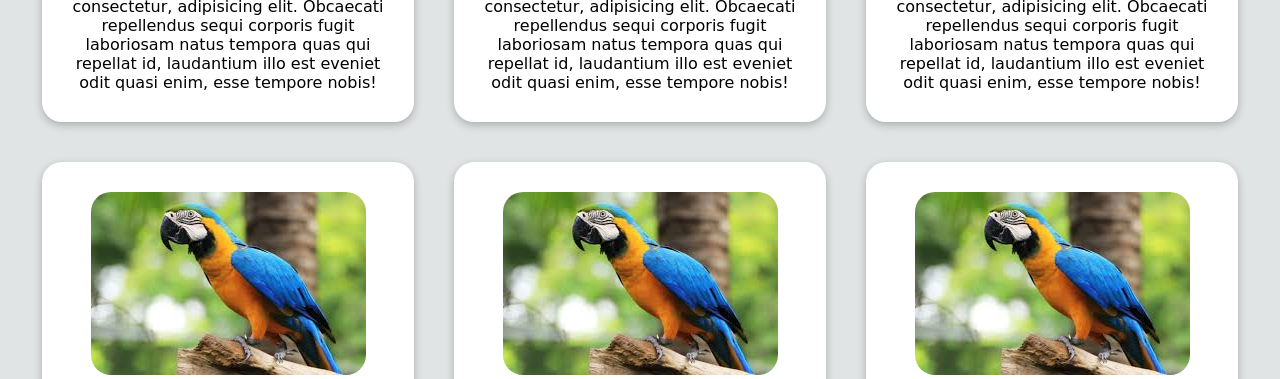
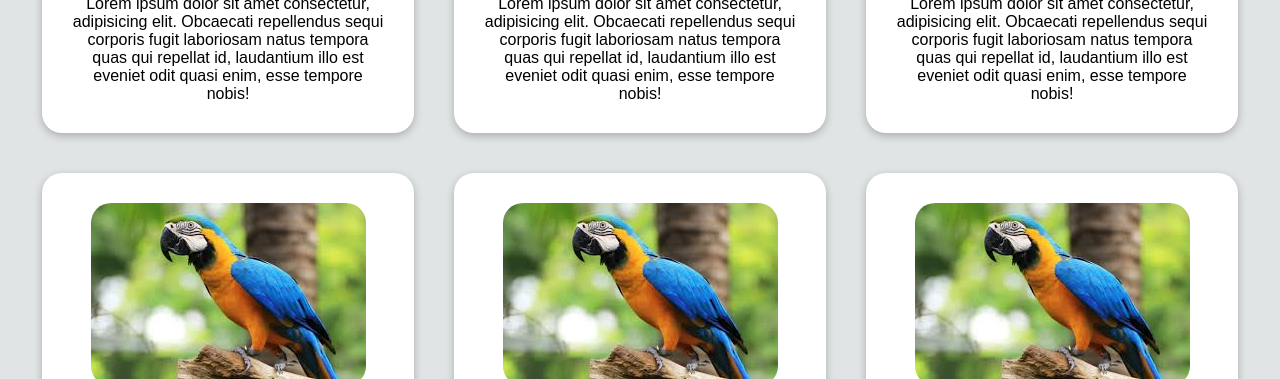
Before and after one commit to muhammadafiqyunanto27/omega-parrot, a plain HTML site: page index.html in a window 1280 px wide. Shown: the part 919-1298 px from the top of the page. Drawn offline with nearby package versions, Linux system fonts and the light colour scheme.

Commit message:
add font family

```diff
--- a/styles/style.css
+++ b/styles/style.css
@@ -1,7 +1,7 @@
 *{
     margin: 0;
     padding: 0;
-    font-family: "Playwrite DE Grund", cursive;
+    font-family: "Arsenal SC", sans-serif;
     box-sizing: border-box;
 }
 
```
